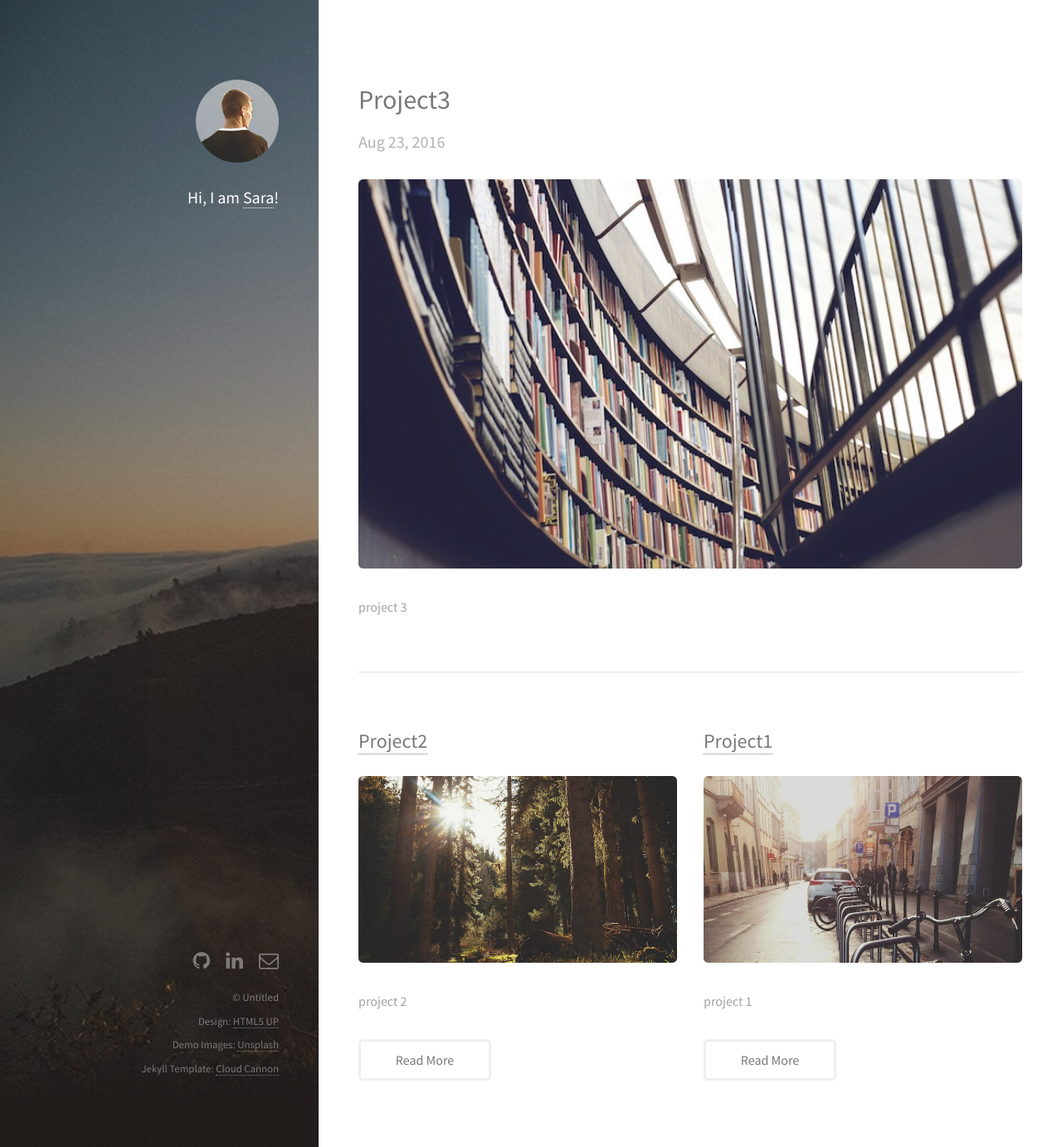
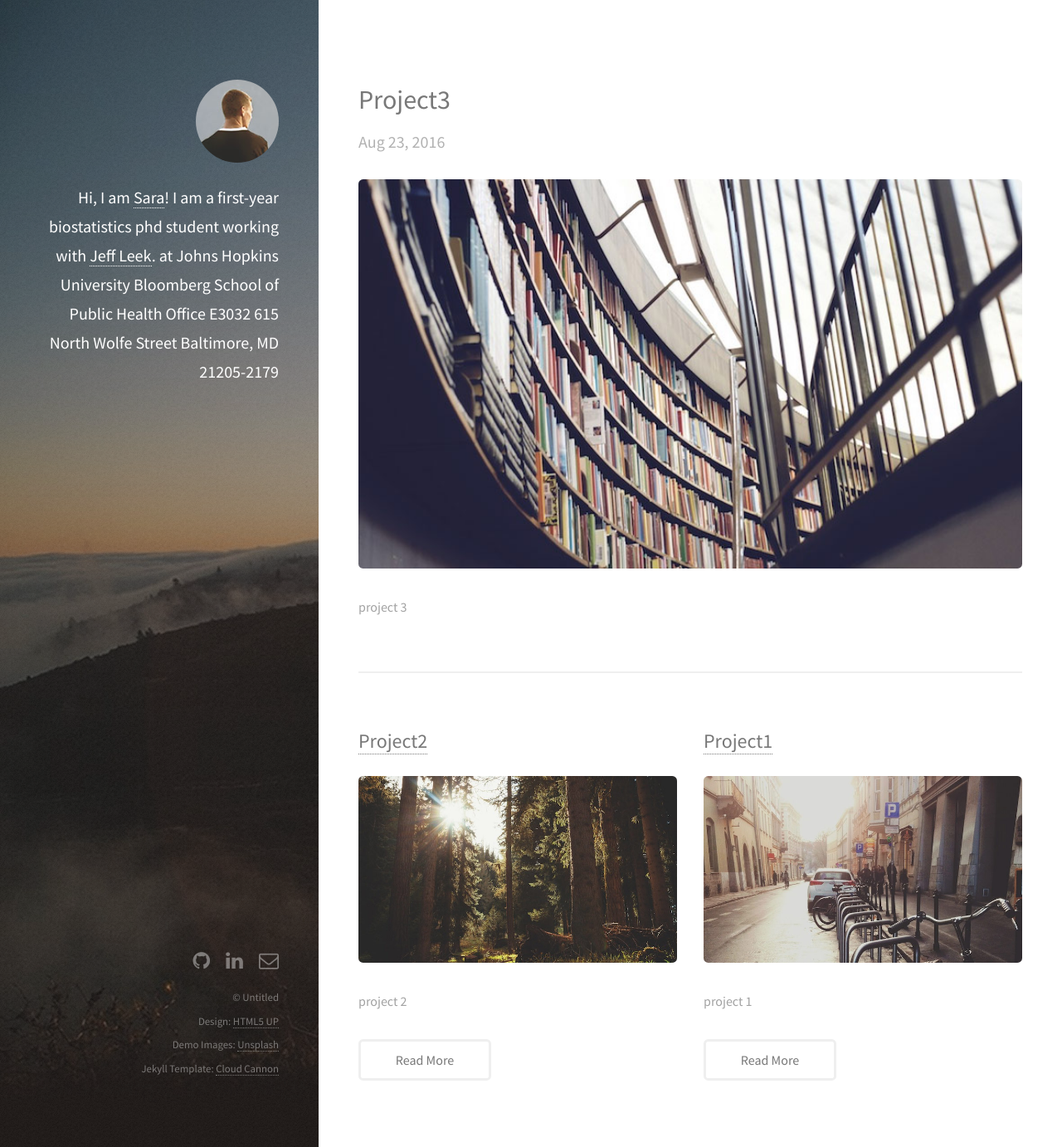
Before and after one commit to SiruoWang/SiruoWang.github.io, a Jekyll site: the page built from index.html, in a window 1280 px wide and 1382 px high. Shown: the whole window at 83% size. Built offline with Jekyll 4.4.1, drawn with Linux system fonts in a browser that asks for light colours.

Commit message:
Update default.html

```diff
--- a/_layouts/default.html
+++ b/_layouts/default.html
@@ -23,6 +23,10 @@
       <header id="header">
           <a href="#" class="image avatar"><img src="/images/avatar.jpg" alt="" /></a>
           <h1><strong>Hi, I am <a href="/">Sara</a>!</strong><br />
+          <strong>I am a first-year biostatistics phd student</strong><br />
+          <strong>working with <a href="http://jtleek.com">Jeff Leek</a>.</strong><br />
+          <strong>at Johns Hopkins University Bloomberg School of Public Health<br />
+          Office E3032 615 North Wolfe Street Baltimore, MD 21205-2179</strong><br />
           </h1>
       </header>
 
```
